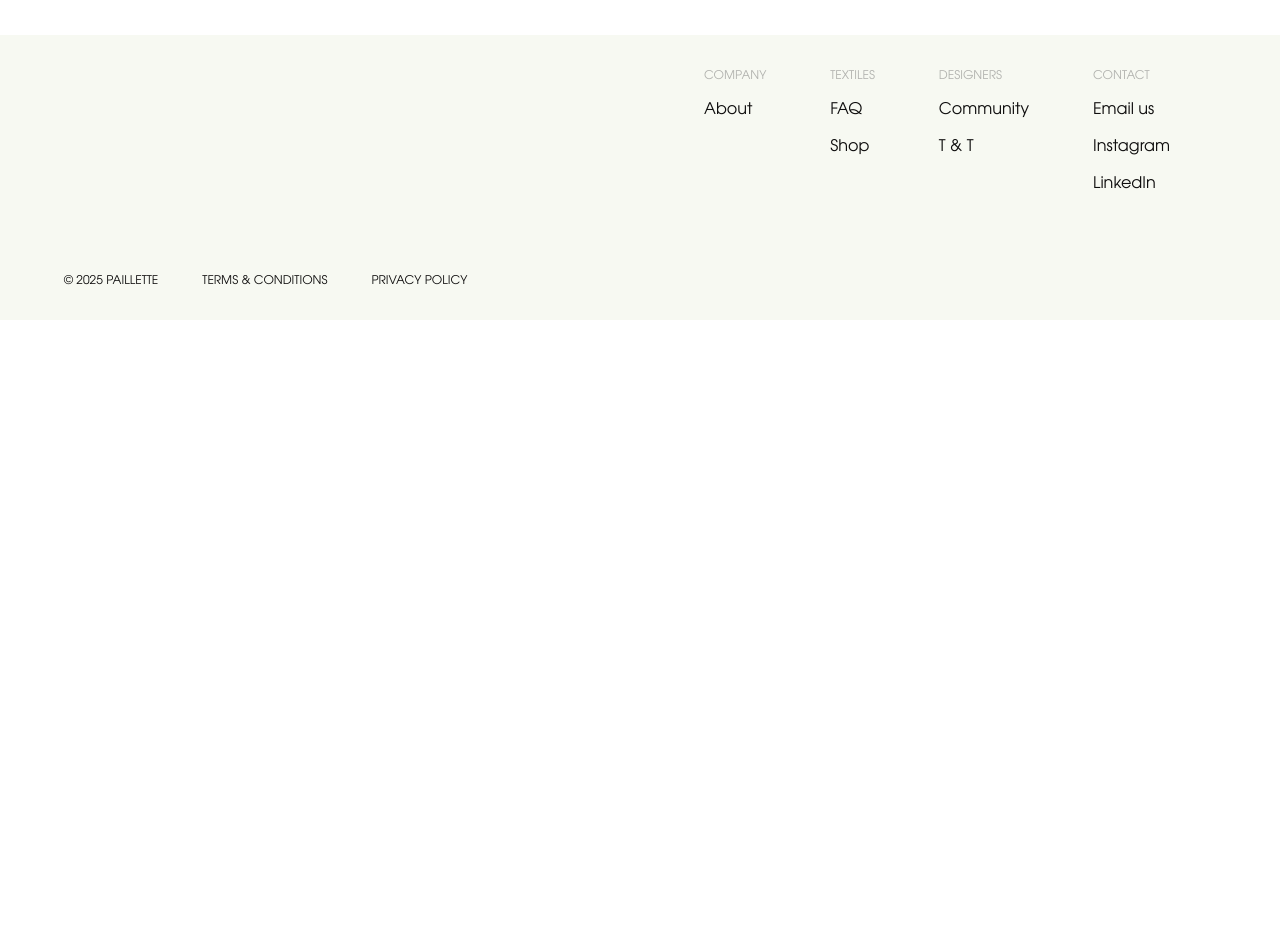
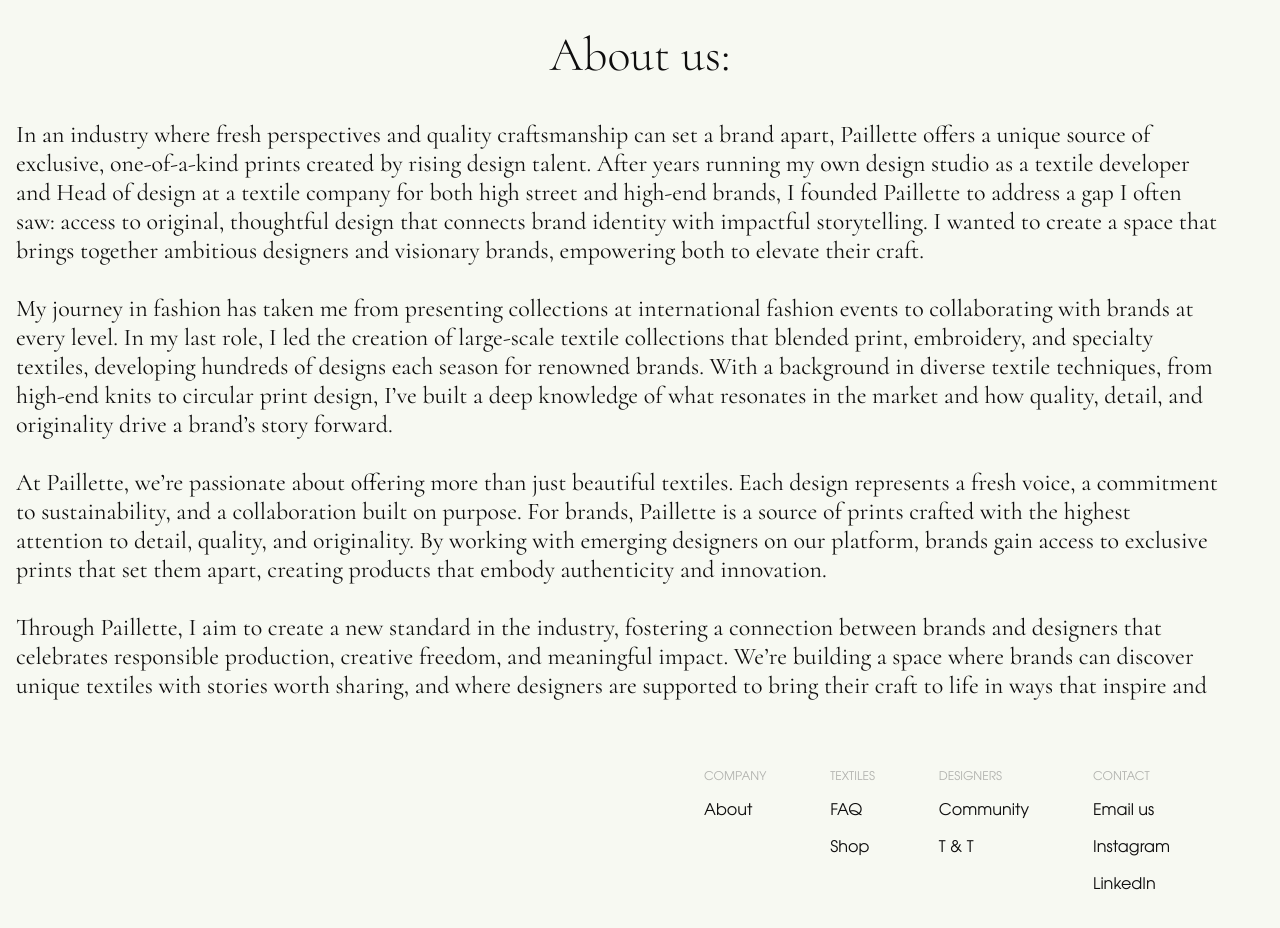
Before and after one commit to hesselmid/paillette.co, a SvelteKit app: page /about in a window 1280 px wide. Shown: the part 480-1408 px from the top of the page. Before the commit the page ends 800 px from the top, so only its background shows below. Built offline with nearby package versions, Linux system fonts and the light colour scheme; a web font is replaced by a local one.

Commit message:
feat: some scrollbar shenanigans

```diff
--- a/src/routes/about/+page.svelte
+++ b/src/routes/about/+page.svelte
@@ -38,3 +38,63 @@
 		/>
 	</div>
 </div>
+
+<section class="bg-enoki py-9">
+	<div class="container mx-auto">
+		<h2
+			class={[
+				'font-cormorant text-black-sheep text-center text-3xl/[36px] font-light',
+				'sm:text-4xl/[44px]',
+				'md:text-5xl/[58px]'
+			]}
+		>
+			About us:
+		</h2>
+		<div
+			class={[
+				'font-cormorant text-black-sheep mx-4 mt-9 h-[456px] space-y-[19px] overflow-y-scroll pr-4 text-base/[19px] [&::-webkit-scrollbar]:w-6 [&::-webkit-scrollbar-thumb]:rounded-full [&::-webkit-scrollbar-thumb]:bg-[#541212] [&::-webkit-scrollbar-track]:rounded-full [&::-webkit-scrollbar-track]:border [&::-webkit-scrollbar-track]:border-[#541212] [&::-webkit-scrollbar-track]:bg-[#bba0a0]',
+				'sm:h-[331px] sm:space-y-[24px] sm:text-xl/[24px]',
+				'md:mr-8 md:h-[580px] md:space-y-[29px] md:pr-[30px] md:text-2xl/[29px]'
+			]}
+		>
+			<p>
+				In an industry where fresh perspectives and quality craftsmanship can set a brand apart,
+				Paillette offers a unique source of exclusive, one-of-a-kind prints created by rising design
+				talent. After years running my own design studio as a textile developer and Head of design
+				at a textile company for both high street and high-end brands, I founded Paillette to
+				address a gap I often saw: access to original, thoughtful design that connects brand
+				identity with impactful storytelling. I wanted to create a space that brings together
+				ambitious designers and visionary brands, empowering both to elevate their craft.
+			</p>
+			<p>
+				My journey in fashion has taken me from presenting collections at international fashion
+				events to collaborating with brands at every level. In my last role, I led the creation of
+				large-scale textile collections that blended print, embroidery, and specialty textiles,
+				developing hundreds of designs each season for renowned brands. With a background in diverse
+				textile techniques, from high-end knits to circular print design, I’ve built a deep
+				knowledge of what resonates in the market and how quality, detail, and originality drive a
+				brand’s story forward.
+			</p>
+			<p>
+				At Paillette, we’re passionate about offering more than just beautiful textiles. Each design
+				represents a fresh voice, a commitment to sustainability, and a collaboration built on
+				purpose. For brands, Paillette is a source of prints crafted with the highest attention to
+				detail, quality, and originality. By working with emerging designers on our platform, brands
+				gain access to exclusive prints that set them apart, creating products that embody
+				authenticity and innovation.
+			</p>
+			<p>
+				Through Paillette, I aim to create a new standard in the industry, fostering a connection
+				between brands and designers that celebrates responsible production, creative freedom, and
+				meaningful impact. We’re building a space where brands can discover unique textiles with
+				stories worth sharing, and where designers are supported to bring their craft to life in
+				ways that inspire and elevate.
+			</p>
+			<p>
+				Our mission is simple: to connect, create, and inspire a more thoughtful industry. By
+				partnering with Paillette, you’re joining a movement toward a fashion future that values
+				originality, inclusivity, and enduring quality.
+			</p>
+		</div>
+	</div>
+</section>
```
